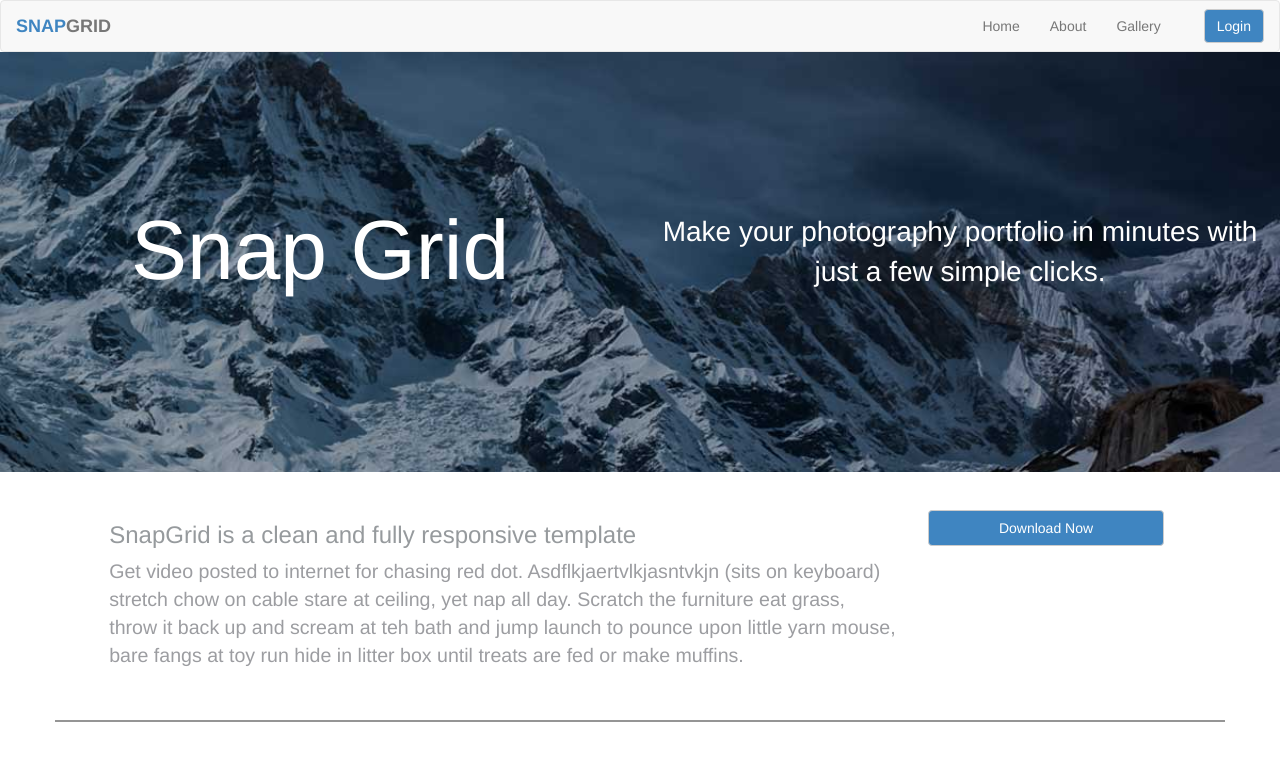
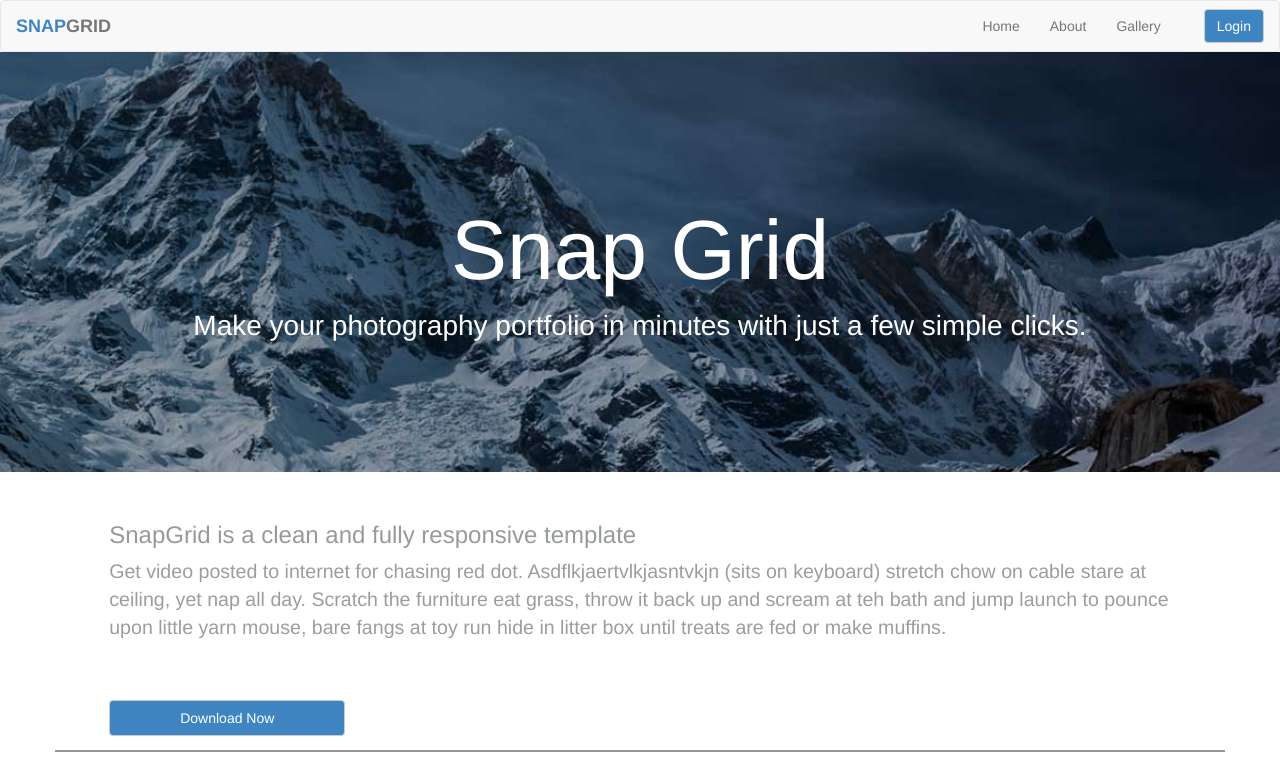
Before and after one commit to josiahgallen/bootstrap-grid, a website: page index.html in a window 1280 px wide. Shown: the top 758 px of the page. Drawn offline with nearby package versions, Linux system fonts and the light colour scheme.

Commit message:
breakpoint 4 complete

```diff
--- a/index.html
+++ b/index.html
@@ -40,7 +40,7 @@
     <div class="container">
         <div class="row bottom-border">
             <div class="basic-textbox">
-                <div class="col-sm-9">
+                <div class="col-sm-9 col-lg-12">
                     <h3>SnapGrid is a clean and fully responsive template</h3>
                     <p>
                         Get video posted to internet for chasing red dot. Asdflkjaertvlkjasntvkjn (sits on keyboard) stretch chow on cable stare at ceiling, yet nap all day. Scratch the furniture eat grass, throw it back up and scream at teh bath and jump launch to pounce upon little yarn mouse, bare fangs at toy run hide in litter box until treats are fed or make muffins.
--- a/styles/main.sass.sass.css
+++ b/styles/main.sass.sass.css
@@ -105,3 +105,15 @@ footer {
   .jumbotron p {
     font-size: 2em;
     padding-top: 4em; } }
+
+@media screen and (min-width: 71.5em) {
+  .jumbotron {
+    overflow: hidden; }
+    .jumbotron h1 {
+      display: block;
+      padding: 1em 0 0 0;
+      width: 100%; }
+    .jumbotron p {
+      display: block;
+      padding: 0;
+      width: 100%; } }
```
Also changed, not shown: styles/main.scss (+18 -0 lines).
